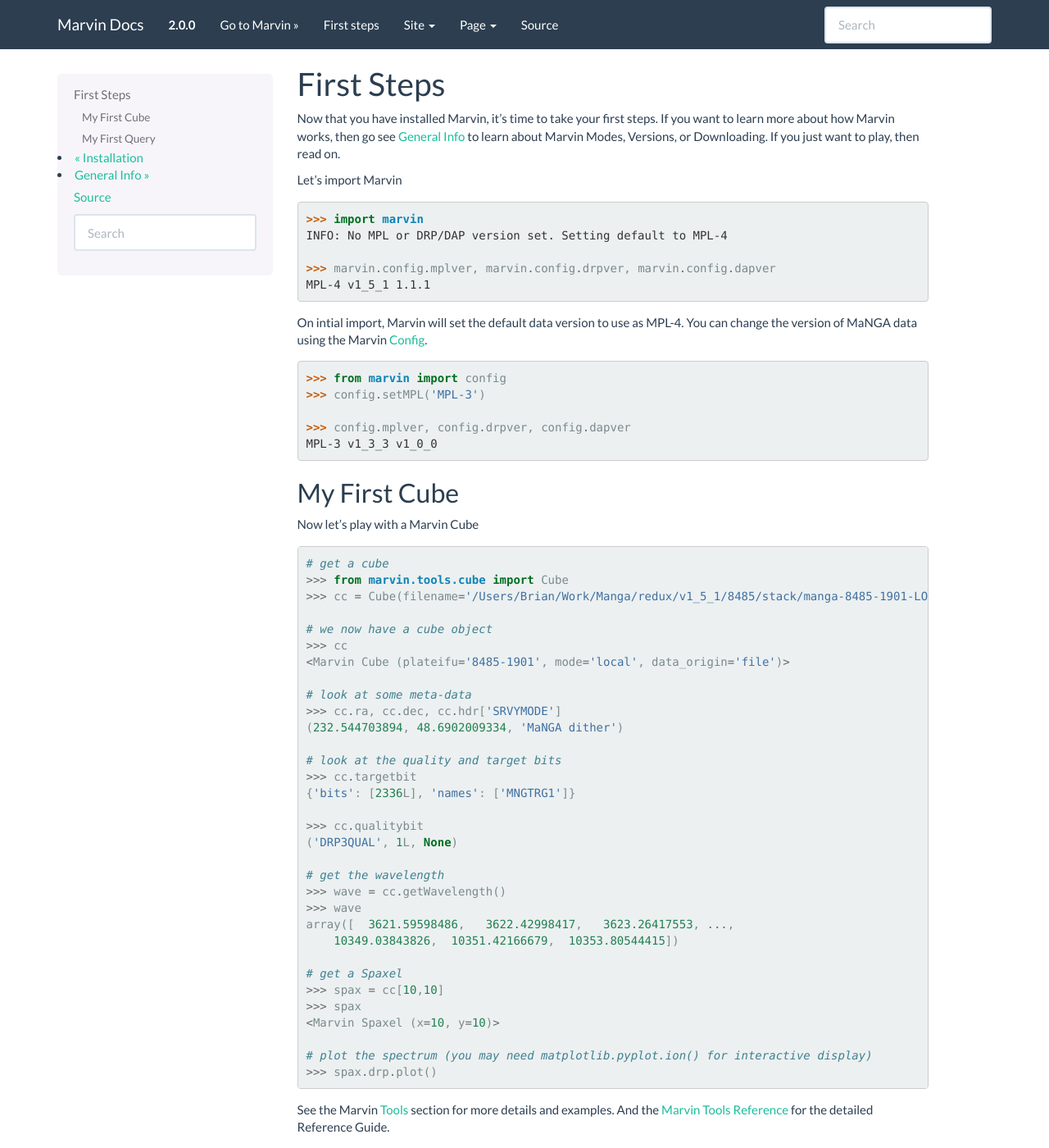
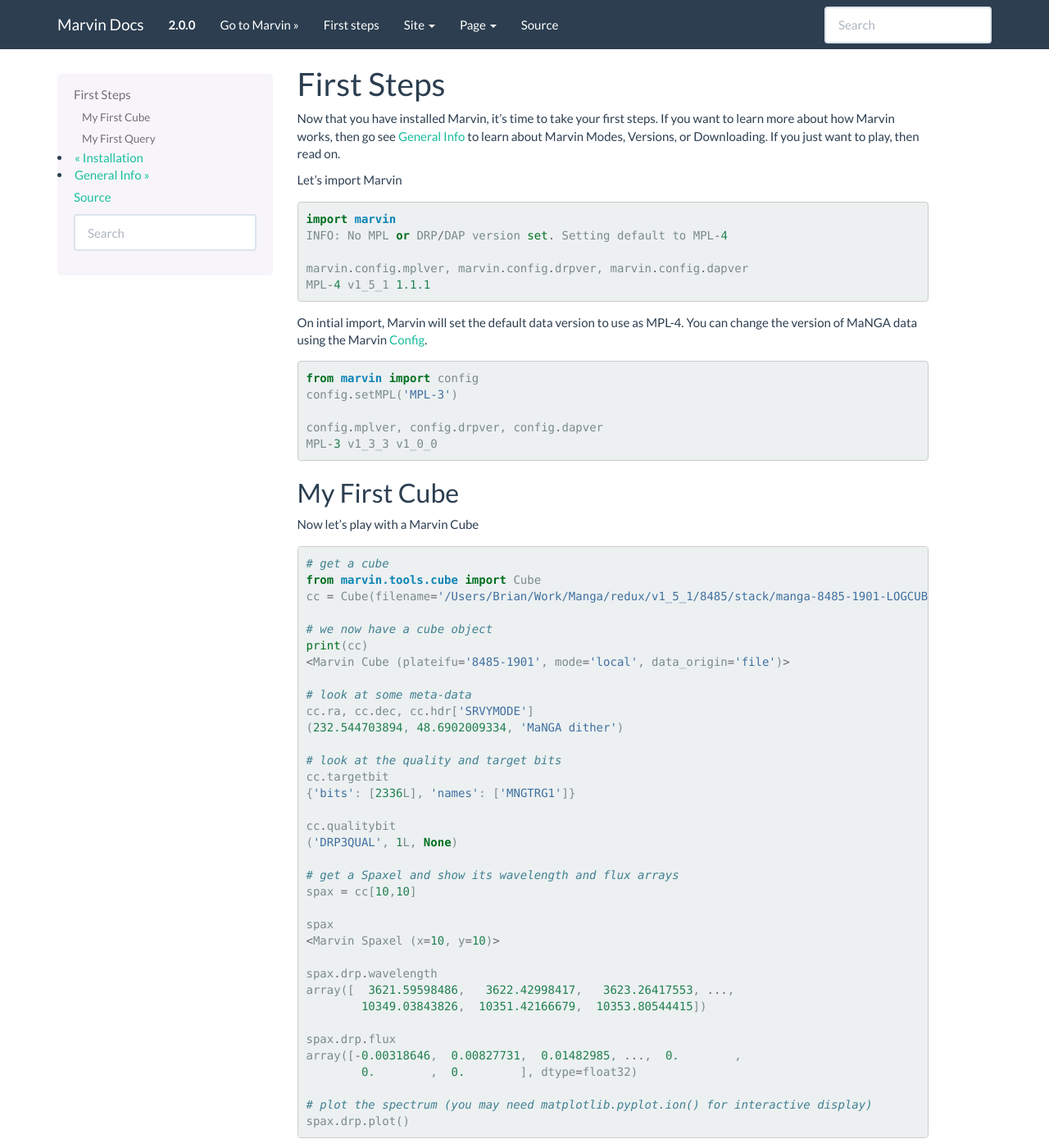
Before and after one commit to sdss/marvin, a Sphinx documentation site: the page built from docs/sphinx/first-steps.rst, in a window 1280 px wide and 1400 px high. Shown: the whole window at 82% size. Built offline with Sphinx 7.4.7, drawn with Linux system fonts in a browser that asks for light colours; pages that are not in the unit, such as notebooks, are missing from menus.

```diff
--- a/docs/sphinx/first-steps.rst
+++ b/docs/sphinx/first-steps.rst
@@ -10,21 +10,24 @@ then go see :ref:`marvin-general` to learn about Marvin Modes, Versions, or Down
 .. _marvin-firststep:
 
 Let's import Marvin
-::
 
-    >>> import marvin
+.. code-block:: python
+
+    import marvin
     INFO: No MPL or DRP/DAP version set. Setting default to MPL-4
 
-    >>> marvin.config.mplver, marvin.config.drpver, marvin.config.dapver
+    marvin.config.mplver, marvin.config.drpver, marvin.config.dapver
     MPL-4 v1_5_1 1.1.1
 
 On intial import, Marvin will set the default data version to use as MPL-4.  You can change the version of MaNGA data
-using the Marvin :ref:`marvin-config-class`. ::
+using the Marvin :ref:`marvin-config-class`.
 
-    >>> from marvin import config
-    >>> config.setMPL('MPL-3')
+.. code-block:: python
 
-    >>> config.mplver, config.drpver, config.dapver
+    from marvin import config
+    config.setMPL('MPL-3')
+
+    config.mplver, config.drpver, config.dapver
     MPL-3 v1_3_3 v1_0_0
 
 .. _marvin-firststep-cube:
@@ -33,40 +36,44 @@ My First Cube
 -------------
 
 Now let's play with a Marvin Cube
-::
+
+.. code-block:: python
 
     # get a cube
-    >>> from marvin.tools.cube import Cube
-    >>> cc = Cube(filename='/Users/Brian/Work/Manga/redux/v1_5_1/8485/stack/manga-8485-1901-LOGCUBE.fits.gz')
+    from marvin.tools.cube import Cube
+    cc = Cube(filename='/Users/Brian/Work/Manga/redux/v1_5_1/8485/stack/manga-8485-1901-LOGCUBE.fits.gz')
 
     # we now have a cube object
-    >>> cc
+    print(cc)
     <Marvin Cube (plateifu='8485-1901', mode='local', data_origin='file')>
 
     # look at some meta-data
-    >>> cc.ra, cc.dec, cc.hdr['SRVYMODE']
+    cc.ra, cc.dec, cc.hdr['SRVYMODE']
     (232.544703894, 48.6902009334, 'MaNGA dither')
 
     # look at the quality and target bits
-    >>> cc.targetbit
+    cc.targetbit
     {'bits': [2336L], 'names': ['MNGTRG1']}
 
-    >>> cc.qualitybit
+    cc.qualitybit
     ('DRP3QUAL', 1L, None)
 
-    # get the wavelength
-    >>> wave = cc.getWavelength()
-    >>> wave
-    array([  3621.59598486,   3622.42998417,   3623.26417553, ...,
-        10349.03843826,  10351.42166679,  10353.80544415])
+    # get a Spaxel and show its wavelength and flux arrays
+    spax = cc[10,10]
 
-    # get a Spaxel
-    >>> spax = cc[10,10]
-    >>> spax
+    spax
     <Marvin Spaxel (x=10, y=10)>
 
+    spax.drp.wavelength
+    array([  3621.59598486,   3622.42998417,   3623.26417553, ...,
+            10349.03843826,  10351.42166679,  10353.80544415])
+
+    spax.drp.flux
+    array([-0.00318646,  0.00827731,  0.01482985, ...,  0.        ,
+            0.        ,  0.        ], dtype=float32)
+
     # plot the spectrum (you may need matplotlib.pyplot.ion() for interactive display)
-    >>> spax.drp.plot()
+    spax.drp.plot()
 
 See the Marvin :ref:`marvin-tools` section for more details and examples.  And the :ref:`marvin-tools-ref` for the detailed Reference Guide.
 
@@ -78,20 +85,22 @@ My First Query
 --------------
 
 Now let's play with a Marvin Query
-::
+
+.. code-block:: python
 
     # import a Marvin query convenience tool
-    >>> from marvin.tools.query import doQuery
+    from marvin.tools.query import doQuery
 
     # do a Query - select all galaxies with NSA redshift < 0.2 and only 19-fiber IFUs
-    >>> q, r = doQuery(searchfilter='nsa.z < 0.2 and ifu.name=19*')
+    q, r = doQuery(searchfilter='nsa.z < 0.2 and ifu.name=19*')
     Your parsed filter is:
     and_(nsa.z<0.2, ifu.name=19*)
 
     # look at results
-    >>> r.count
+    r.count
     72
-    >>> r.results[0:5]
+
+    r.results[0:5]
     [(u'1-24099', 7991, u'1902', u'1902', 0.0281657855957747),
      (u'1-38103', 8082, u'1901', u'1901', 0.0285587850958109),
      (u'1-38157', 8083, u'1901', u'1901', 0.037575539201498),
@@ -99,11 +108,11 @@ Now let's play with a Marvin Query
      (u'1-43214', 8135, u'1902', u'1902', 0.117997065186501)]
 
     # see the column names
-    >>> r.getColumns()
+    r.getColumns()
     [u'mangaid', u'plate', u'name', u'name', u'z']
 
     # see the full column names
-    >>> r.mapColumnsToParams()
+    r.mapColumnsToParams()
     ['cube.mangaid', 'cube.plate', 'ifu.name', 'nsa.z']
 
 See the Marvin :ref:`marvin-query` section for more details and examples.  And the :ref:`marvin-query-ref` for the detailed Reference Guide.
```
Also changed, not shown: docs/sphinx/tools/cube.rst (added, +30 -0 lines).
